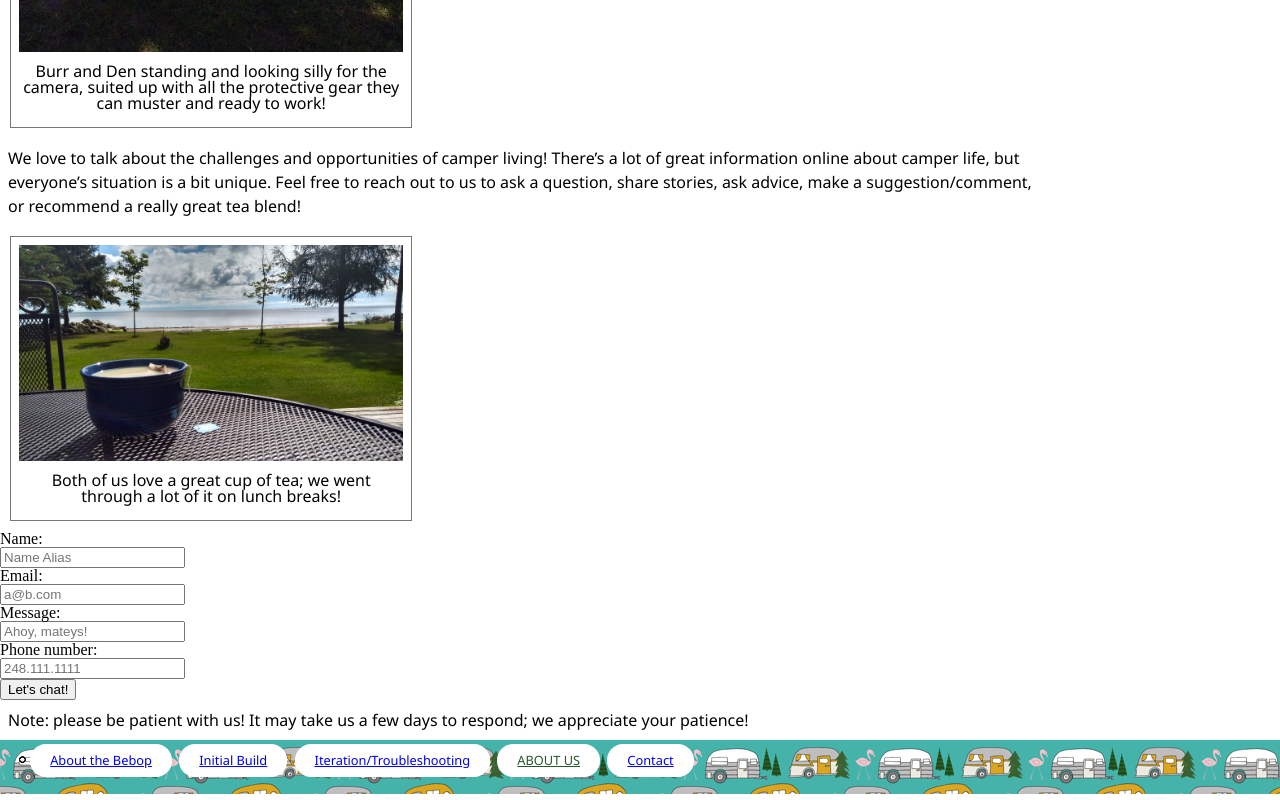
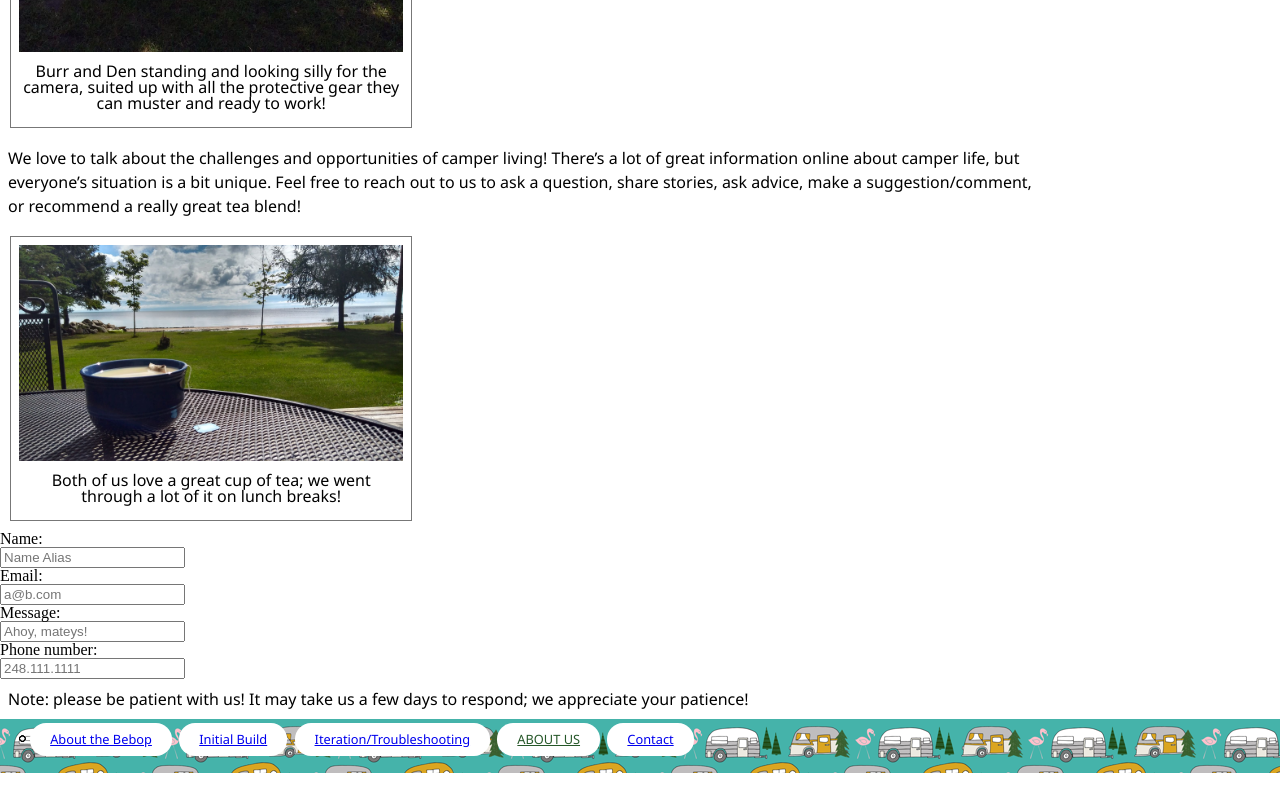
Before and after one commit to siniakov/finalproject, a plain HTML site: page contactus.html in a window 1280 px wide. Shown: the part 918-1718 px from the top of the page. After the commit the page ends 1697 px from the top, so only its background shows below. Drawn offline with Linux system fonts and the light colour scheme.

Commit message:
Add files via upload

```diff
--- a/contactus.html
+++ b/contactus.html
@@ -45,7 +45,7 @@
         <label for = "email"> Email:<input type="email"  required name = "email" id = "email" placeholder = "a@b.com"></label>
         <label for = "message"> Message:<input type="textarea" required name = "message" id = "message" placeholder="Ahoy, mateys!"> </label>
         <label for "tel">Phone number:<input type="tel" name = "phonenumber" id = "tel" placeholder = "248.111.1111"></label>
-        <input type="submit" value = "Let's chat!">
+        <input type="hidden" name = "_next" value = "//path/thanks.html"/>
 </form>
 
 <p>Note: please be patient with us! It may take us a few days to respond; we appreciate your patience!</p>
```
